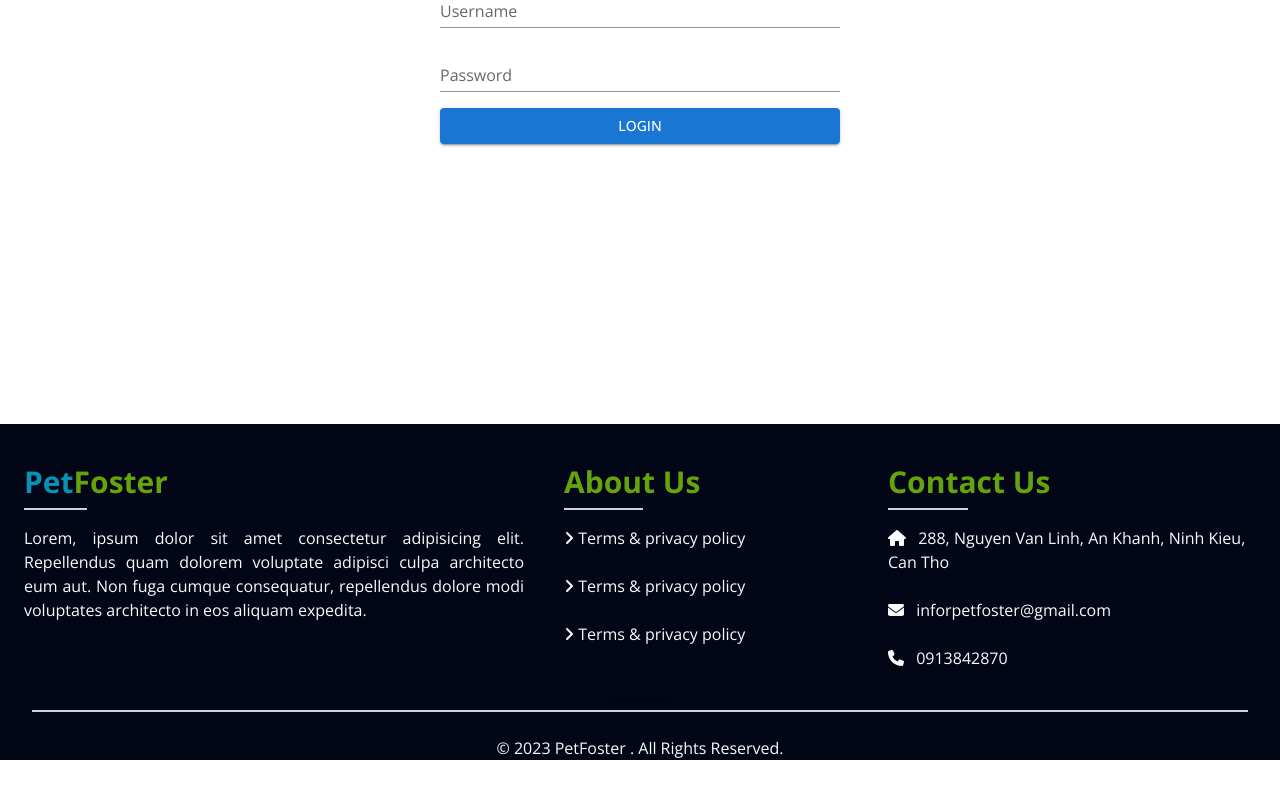
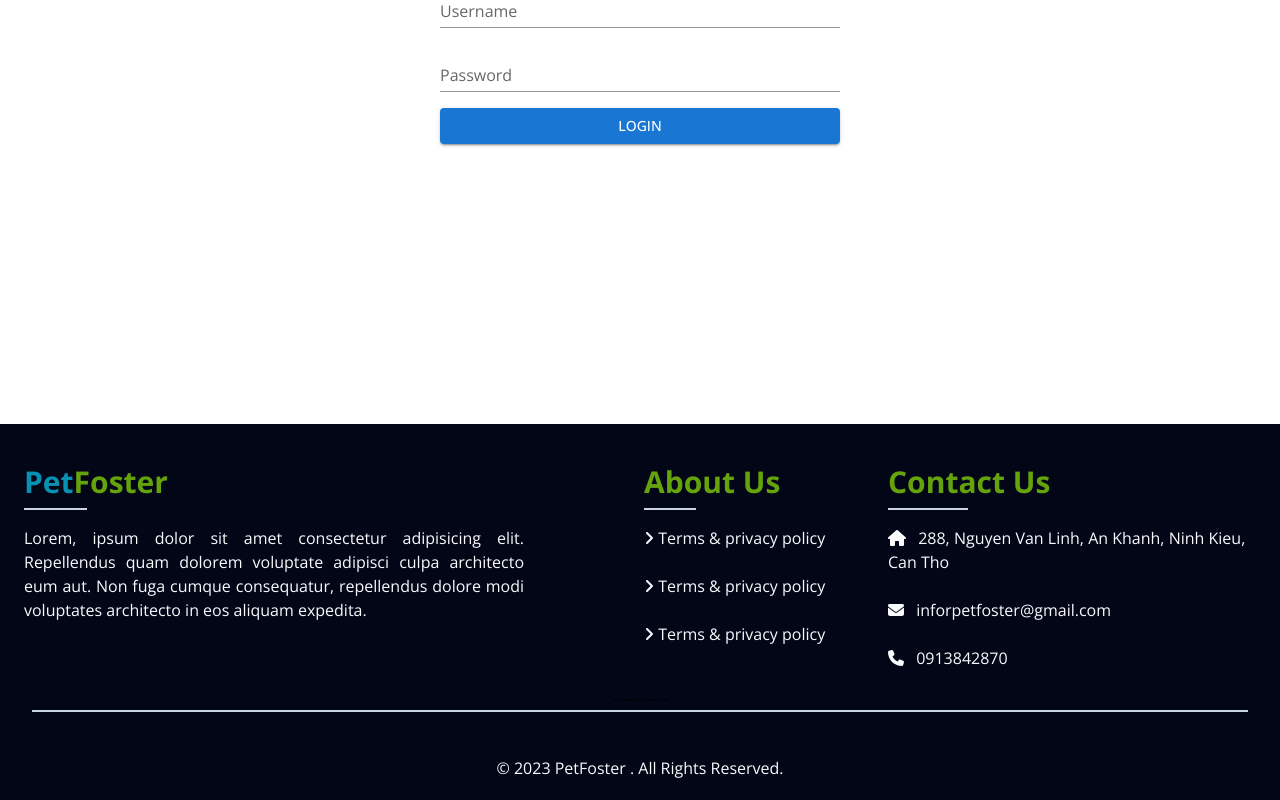
Before and after one commit to nkhangg/test, a Next.js app: page /login in a window 1280 px wide. Shown: the part 360-1160 px from the top of the page. Before the commit the page ends 1120 px from the top, so only its background shows below. Built offline with nearby package versions, Linux system fonts and the light colour scheme.

Commit message:
Update Footer.tsx

```diff
--- a/src/components/footer/Footer.tsx
+++ b/src/components/footer/Footer.tsx
@@ -23,10 +23,11 @@ export default function Footer(props: IFooterProps) {
 
       </Grid>
       <Grid item xs={12} lg={3}>
+        <div className='pl-10 ml-10'>
           <p className='text-lime-600 font-bold text-3xl pl-6 pt-6'>About Us</p>
           <Grid item lg={4}>
             <div className='pl-6 pt-2'>
-            <span className='border-b-2 border-slate-300 flex justify-center '></span>
+              <span className='border-b-2 border-slate-300 flex justify-end '></span>
             </div>
           </Grid>
           <div className='pl-6 pt-4'>
@@ -42,6 +43,8 @@ export default function Footer(props: IFooterProps) {
               </li>
             </ul>
           </div>
+        </div>
+
       </Grid>
       <Grid item xs={12} lg={4}>
         <p className='text-lime-600 font-bold text-3xl pl-6 pt-6'>Contact Us</p>
@@ -53,13 +56,13 @@ export default function Footer(props: IFooterProps) {
         <div className='pl-6 pt-4 pr-3'>
           <ul className='list-inside'>
             <li>
-              <p className='text-slate-50'> <FontAwesomeIcon icon={faHouse} className='pr-2'/> 288, Nguyen Van Linh, An Khanh, Ninh Kieu, Can Tho</p>
+              <p className='text-slate-50'> <FontAwesomeIcon icon={faHouse} className='pr-2' /> 288, Nguyen Van Linh, An Khanh, Ninh Kieu, Can Tho</p>
             </li>
             <li className='pt-6'>
-              <a href='/login' className='text-slate-50'><FontAwesomeIcon icon={faEnvelope} className='pr-2'/> inforpetfoster@gmail.com</a>
+              <a href='/login' className='text-slate-50'><FontAwesomeIcon icon={faEnvelope} className='pr-2' /> inforpetfoster@gmail.com</a>
             </li>
             <li className='pt-6'>
-              <a href='/login' className='text-slate-50'><FontAwesomeIcon icon={faPhone} className='pr-2'/> 0913842870</a>
+              <a href='/login' className='text-slate-50'><FontAwesomeIcon icon={faPhone} className='pr-2' /> 0913842870</a>
             </li>
           </ul>
         </div>
@@ -69,7 +72,7 @@ export default function Footer(props: IFooterProps) {
           <span className='border-b-2 border-slate-300 flex justify-center '>-----------</span>
         </div>
 
-        <p className='text-slate-50 text-base pt-6 flex justify-center'>© 2023 PetFoster . All Rights Reserved.</p>
+        <p className='text-slate-50 text-base pt-6 flex justify-center my-5'>© 2023 PetFoster . All Rights Reserved.</p>
       </Grid>
     </Grid>
   );
```
Lines whose indentation alone changed are shown as unchanged.
